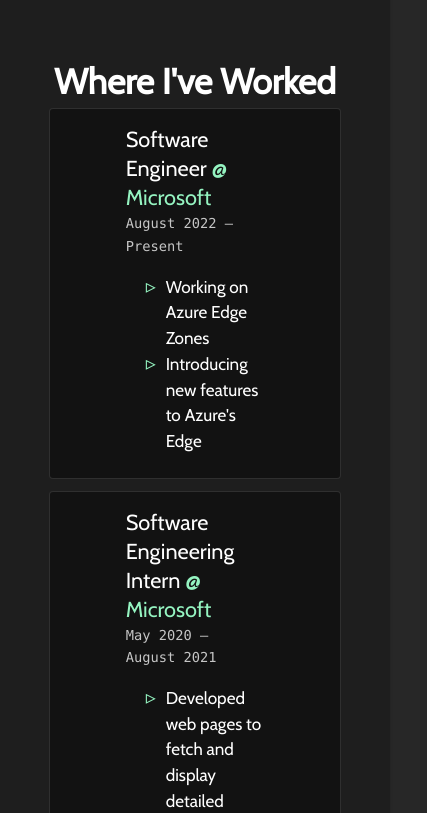
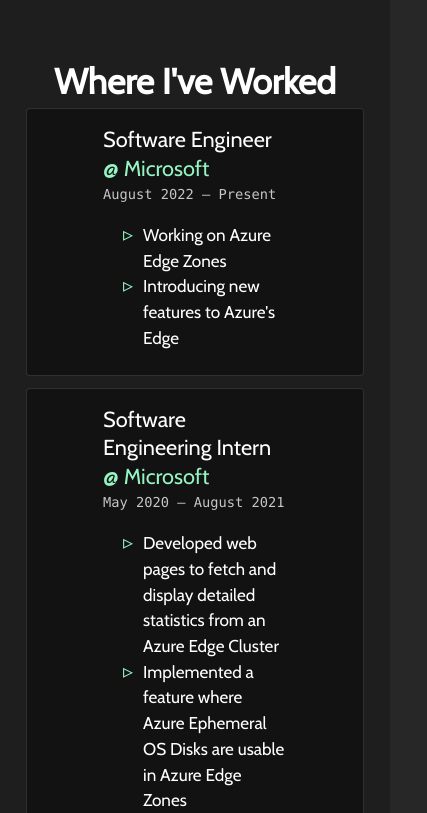
Before and after one commit to dantebarbieri/dantebarbieri.dev, a React (Create React App) app: page /work in a window 390 px wide. Shown: the part 1791-2604 px from the top of the page, 427 px wide, since content can reach past the window. Built offline with nearby package versions, Linux system fonts and the light colour scheme.

Commit message:
Fix responsiveness bugs

```diff
--- a/src/components/mid-level/EmployerCards.tsx
+++ b/src/components/mid-level/EmployerCards.tsx
@@ -1,12 +1,15 @@
 import React from 'react'
 import Box from '@mui/material/Box'
 import EmployerCard from '../low-level/EmployerCard'
+import useTheme from '@mui/material/styles/useTheme'
 
 type Props = {}
 
 const EmployerCards = (props: Props) => {
+  const theme = useTheme()
+
   return (
-    <Box display='flex' flexDirection='column' justifyContent='center' alignItems='stretch' px={20} width='100%' boxSizing='border-box'>
+    <Box display='flex' flexDirection='column' justifyContent='center' alignItems='stretch' px={20} width='100%' boxSizing='border-box' sx={{[theme.breakpoints.down('md')]: {px: 10}, [theme.breakpoints.down('sm')]: {px: 5}}}>
       <EmployerCard
         position='Software Engineer'
         employer='Microsoft'
--- a/src/components/top-level/Navbar.tsx
+++ b/src/components/top-level/Navbar.tsx
@@ -1,5 +1,6 @@
 import AppBar from '@mui/material/AppBar'
 import useTheme from '@mui/material/styles/useTheme'
+import useMediaQuery from '@mui/material/useMediaQuery'
 import LogoButton from '../mid-level/LogoButton'
 import NavButtons from '../mid-level/NavButtons'
 
@@ -14,7 +15,9 @@
 const Navbar = (props: Props) => {
   const theme = useTheme()
 
-  const mediaQuery = theme.breakpoints.down('sm')
+  const mediaQuery = theme.breakpoints.down(378)
+
+  const hideLogo = useMediaQuery(mediaQuery)
 
   return (
     <AppBar position='sticky' component='nav' sx={{
@@ -24,10 +27,12 @@
       alignItems: 'center',
       justifyContent: 'space-between',
       flexDirection: 'row',
-
+      [mediaQuery]: {
+        justifyContent: 'center'
+      }
     }}>
-      <LogoButton height={48} />
-      <NavButtons buttons={buttons} sxButton={{[mediaQuery]: {
+      {!hideLogo && <LogoButton height={48} />}
+      <NavButtons buttons={buttons} sxButton={{[theme.breakpoints.down('sm')]: {
         px: theme.spacing(3),
         py: theme.spacing(2),
         m: theme.spacing(0.5)
--- a/src/routes/Work.tsx
+++ b/src/routes/Work.tsx
@@ -9,7 +9,7 @@
 
 const Work = (props: Props) => {
   return (
-    <Box display='flex' flexDirection='column' alignItems='center'>
+    <Box display='flex' flexDirection='column' alignItems='center' p={0} m={0}>
       <Typography variant='h2' align='center' my={12}>Explore My Work</Typography>
       <Box component='section' display='flex' flexDirection='column' alignItems='center'>
         <Typography variant='h3' align='center' mt={12}>Featured Work</Typography>
```
Also changed, not shown: src/components/atomic-level/TechnologyIcon.tsx (+3 -3 lines).
